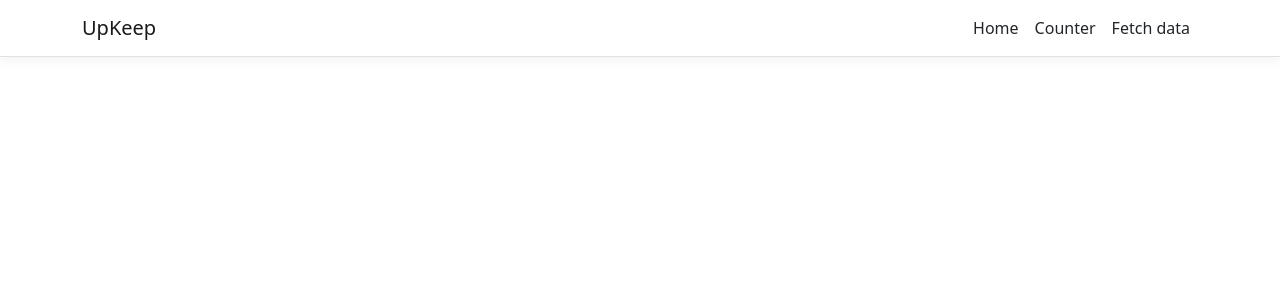
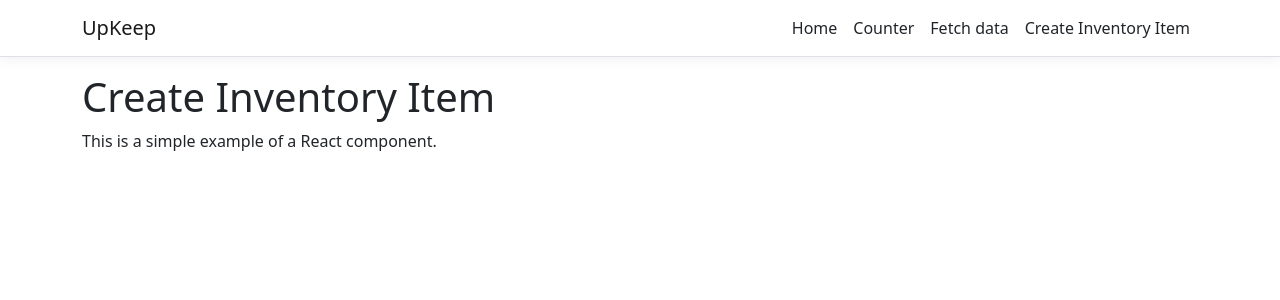
Before and after one commit to UpKeepUC/UpKeep, a React (Create React App) app in the folder UpKeep/ClientApp/: page /Create-Inventory-Item in a window 1280 px wide. Shown: the top 300 px of the page. Built offline with nearby package versions, Linux system fonts and the light colour scheme.

Commit message:
Created a blank page for Create Inventory Item

```diff
--- /dev/null
+++ b/UpKeep/ClientApp/src/components/CreateInventoryItem.js
@@ -0,0 +1,16 @@
+import React, { Component } from 'react';
+
+export class CreateInventoryItem extends Component {
+    static displayName = CreateInventoryItem.name;
+
+    render() {
+        return (
+            <div>
+                <h1>Create Inventory Item</h1>
+
+                <p>This is a simple example of a React component.</p>
+
+            </div>
+        );
+    }
+}
--- a/UpKeep/ClientApp/src/components/NavMenu.js
+++ b/UpKeep/ClientApp/src/components/NavMenu.js
@@ -38,6 +38,9 @@ export class NavMenu extends Component {
               <NavItem>
                 <NavLink tag={Link} className="text-dark" to="/fetch-data">Fetch data</NavLink>
               </NavItem>
+              <NavItem>
+                 <NavLink tag={Link} className="text-dark" to="/Create-Inventory-Item">Create Inventory Item</NavLink>
+              </NavItem>
             </ul>
           </Collapse>
         </Navbar>
```
Also changed, not shown: UpKeep/ClientApp/src/AppRoutes.js (+6 -1 lines), 1 other file (tests, documents, lock files or other folders).
